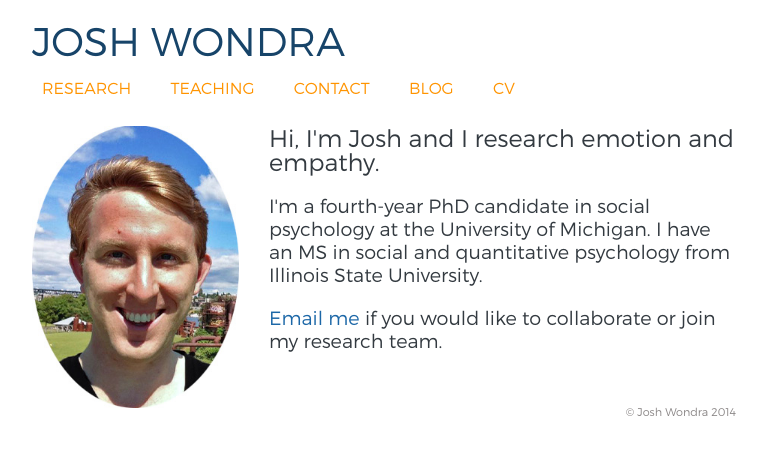
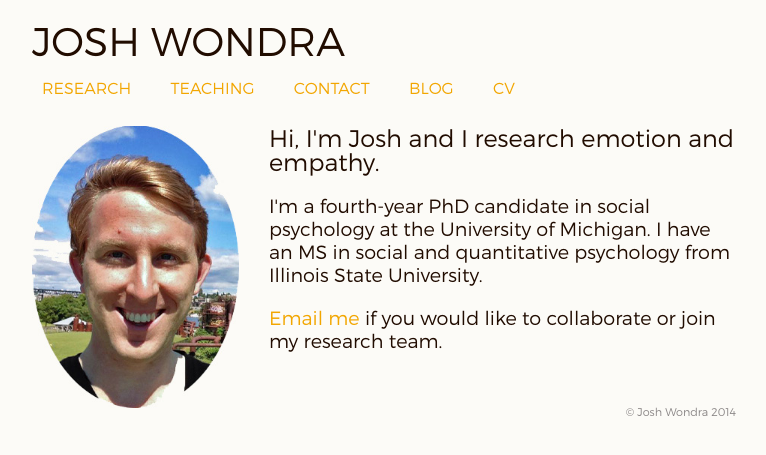
Before and after one commit to joshwondra/joshwondra.com, a Jekyll site: the page index.html, which Jekyll copies as it is, in a window 1280 px wide. Shown: the top 455 px of the page, without its empty margins (256-1022 px from the left). Built offline with Jekyll 4.4.1, drawn with Linux system fonts in a browser that asks for light colours.

Commit message:
Update colors and fonts for website

```diff
--- a/css/style.css
+++ b/css/style.css
@@ -10,7 +10,7 @@ head {
 
 body {
 	font-size: 100%;
-	background: white;
+	background: #fcfbf7;
 	margin: 0;
 }
 
@@ -75,13 +75,13 @@ a {
 /* 8. BANNER */
 
 header {
-	color: #043c6b;
+	color: #210c00;
 	font-family: "Montserrat", helvetica, sans-serif;
 	text-transform: uppercase;
 }
 
 header a, a:visited {
-	color: #174469;
+	color: #210c00;
 }
 
 /* 9. NAVIGATION */
@@ -98,7 +98,7 @@ header a, a:visited {
 }
 
 #nav a {
-	color: #ff9400;
+	color: #f2a600;
 	text-align: center;
 	padding: 3px 10px;
 	margin-right: 15px;
@@ -107,12 +107,12 @@ header a, a:visited {
 
 #nav a:hover {
 	color: white;
-	background-color: #ffca7f;
+	background-color: #f2cc79;
 }
 
 #nav a#current-page {
 	color: white;
-	background-color: #ff9400;
+	background-color: #f2a600;
 }
 
 
@@ -121,7 +121,7 @@ header a, a:visited {
 #content {
 	margin-top: 30px;
 	font-family: "Montserrat", helvetica, sans-serif;
-	color: #333a40;
+	color: #210c00;
 }
 
 #home-photo {
@@ -134,12 +134,12 @@ header a, a:visited {
 }
 
 #copy a{
-	color: #1c67a7;
+	color: #f2a600;
 	font-family: "Montserrat", helvetica, sans-serif;
 }
 
 #copy a:hover{
-	color: #278de5;
+	color: #f2cc79;
 }
 
 #copy p{
```
Also changed, not shown: img/portrait.jpg.
